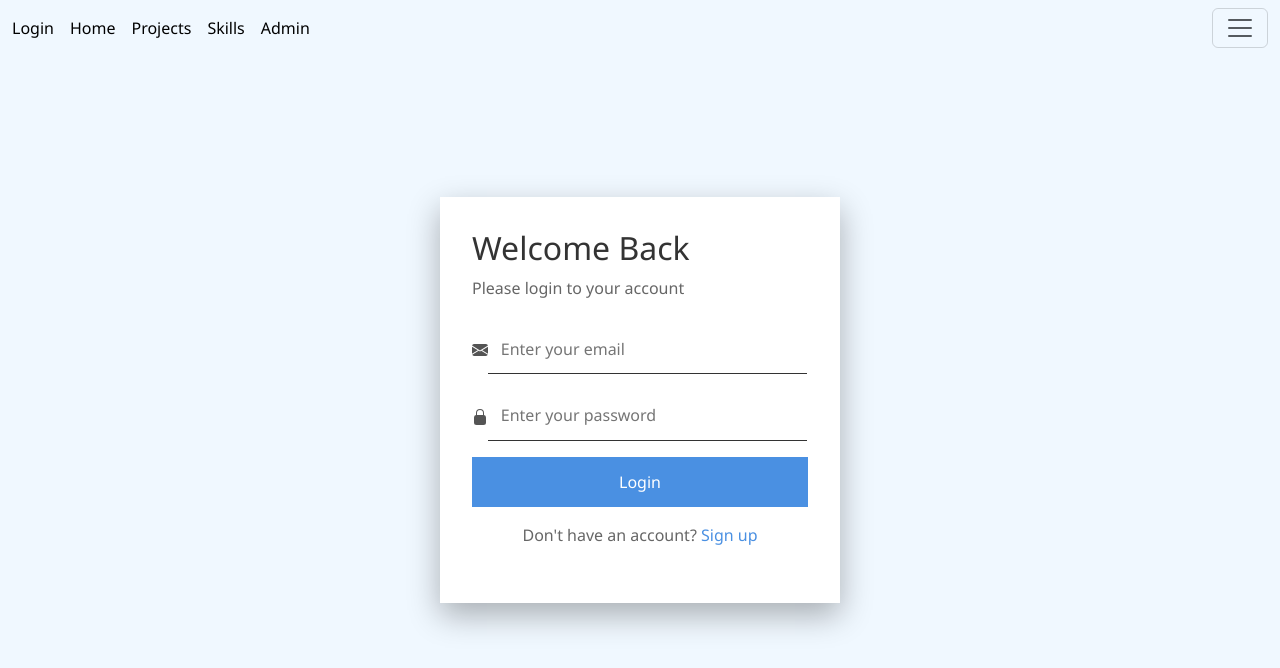
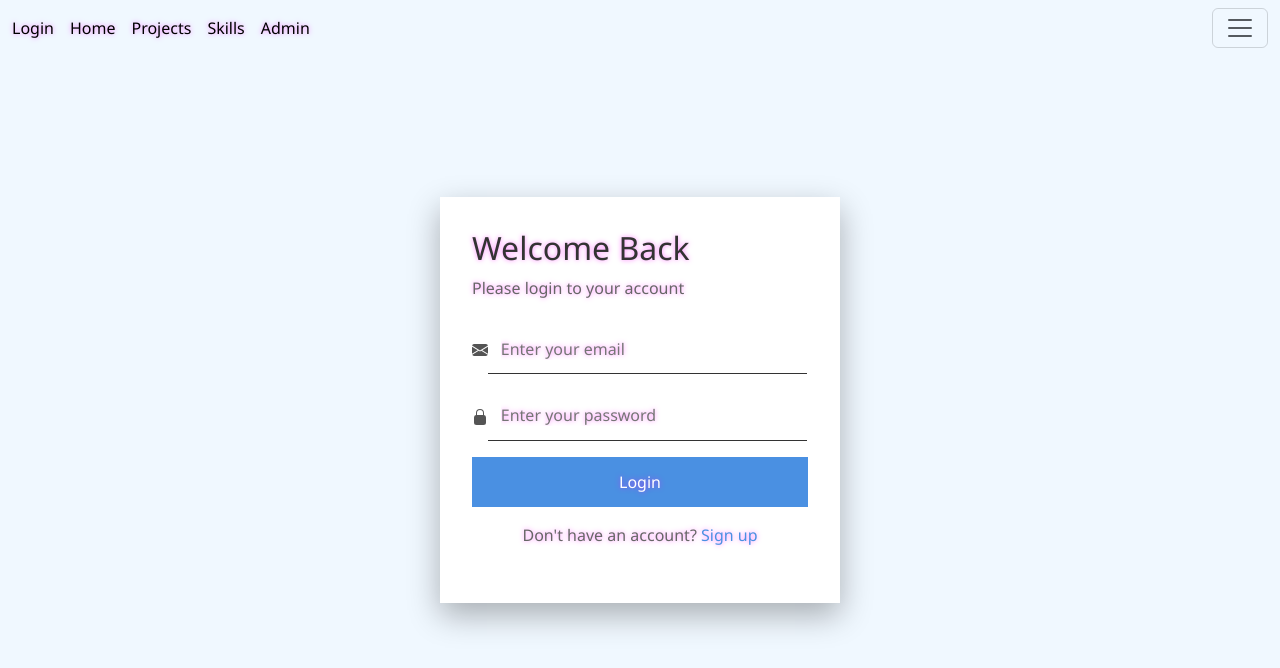
Before and after one commit to Alexoswin/portfolio-website, a React (Create React App) app in the folder new/frontend/: page /Login in a window 1280 px wide. Shown: the top 668 px of the page. Built offline with nearby package versions, Linux system fonts and the light colour scheme.

Commit message:
font size

```diff
--- a/new/frontend/src/App.css
+++ b/new/frontend/src/App.css
@@ -17,7 +17,12 @@
   color: white;
 }
 body{
-  font-family: Arial, sans-serif;
-  background-color: aliceblue
+
+  background-color: aliceblue;
 
 }
+*{
+
+   text-shadow: 0 0 5px rgba(255, 0, 255, 0.5);
+
+}
--- a/new/frontend/src/Components/Login.js
+++ b/new/frontend/src/Components/Login.js
@@ -27,7 +27,7 @@ export default function Login() {
                  Cookies.set('token', token);
                  Cookies.set('userId', userId);
                 alert('Login successful!');
-                navigate('/');
+                navigate('/Admin');
 
             }
             else {
--- a/new/frontend/src/Components/Profile.css
+++ b/new/frontend/src/Components/Profile.css
@@ -138,7 +138,7 @@
 /* Description text style */
 .Discription {
   text-shadow: 0 0 5px rgba(255, 0, 255, 0.5);
-  font-size: 1rem;
+
   margin-top: 1rem;
 }
 
--- a/new/frontend/src/Components/Profile.js
+++ b/new/frontend/src/Components/Profile.js
@@ -59,12 +59,13 @@ export default function Profile({ scrollToSkills }) {
           {displayedText}
           <span className="cursor">|</span>
 
-          <h5 className='Discription'>
+
+        </div>
+           <h5 className='Discription'>
         A Entry-level Software Developer skilled in MERN stack, AWS, and DevOps tools like Docker and Jenkins. Experienced in
         building scalable, data-driven apps using JavaScript, Python, and Java. Passionate about creating real-world solutions with
         clean code and agile practices.
         </h5>
-        </div>
 
         <br />
         <br />
```
Also changed, not shown: 2 other files (tests, documents, lock files or other folders).
